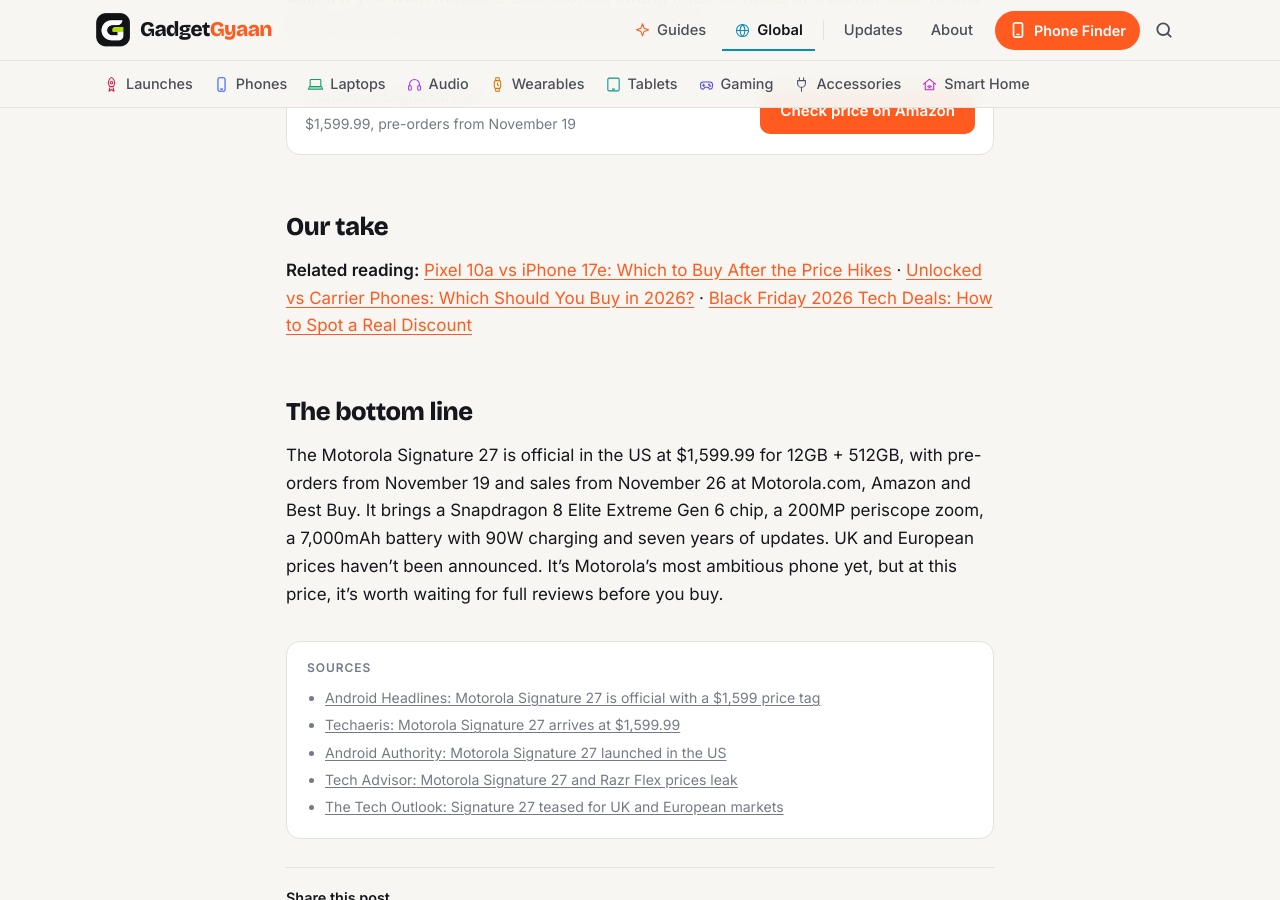
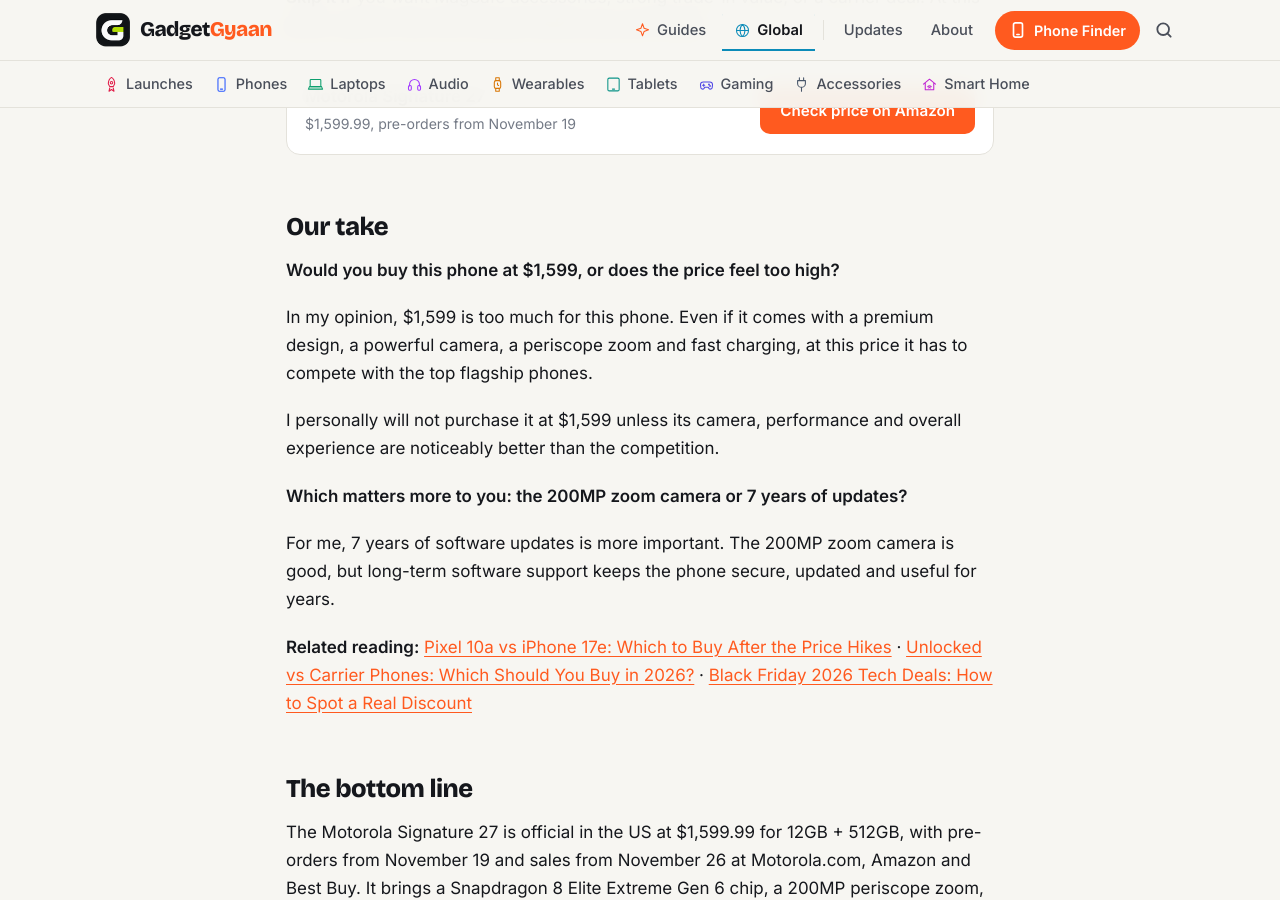
Before and after one commit to kiteksood167/kiteksood167.github.io, a Jekyll site: the page built from _posts/2026-11-06-motorola-signature-27-launch-us-price-specs.md, in a window 1280 px wide and 900 px high, scrolled down 4699 px. Built offline with Jekyll 4.4.1, drawn with Linux system fonts in a browser that asks for light colours; comment, search, counter and statistics services are not loaded; some of the changed text lies outside the part shown.

Commit message:
Add owner's take to Motorola Signature 27 US launch post
Co-Authored-By: Claude Opus 5.5 <noreply@anthropic.com>
Claude-Session: https://claude.ai/code/session_019q2TsaYyUfQwBS5iqKAhGu

```diff
--- a/_posts/2026-11-06-motorola-signature-27-launch-us-price-specs.md
+++ b/_posts/2026-11-06-motorola-signature-27-launch-us-price-specs.md
@@ -96,7 +96,15 @@ That's a lot for a Motorola. You're paying flagship-plus money for the zoom came
 
 ## Our take
 
-<!-- Kitek's answers go here, grammar fixes only -->
+**Would you buy this phone at $1,599, or does the price feel too high?**
+
+In my opinion, $1,599 is too much for this phone. Even if it comes with a premium design, a powerful camera, a periscope zoom and fast charging, at this price it has to compete with the top flagship phones.
+
+I personally will not purchase it at $1,599 unless its camera, performance and overall experience are noticeably better than the competition.
+
+**Which matters more to you: the 200MP zoom camera or 7 years of updates?**
+
+For me, 7 years of software updates is more important. The 200MP zoom camera is good, but long-term software support keeps the phone secure, updated and useful for years.
 
 **Related reading:** [Pixel 10a vs iPhone 17e: Which to Buy After the Price Hikes](/pixel-10a-vs-iphone-17e/) · [Unlocked vs Carrier Phones: Which Should You Buy in 2026?](/unlocked-vs-carrier-phones/) · [Black Friday 2026 Tech Deals: How to Spot a Real Discount](/black-friday-2026-tech-deals-how-to-spot-real-discount/)
 
```
